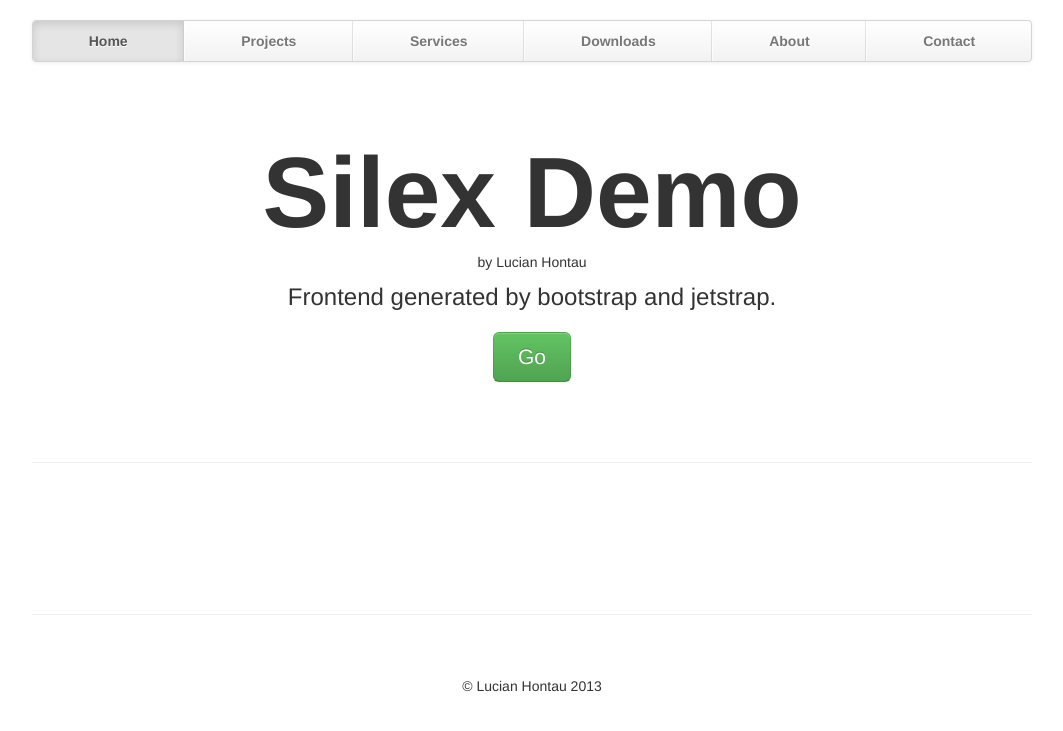
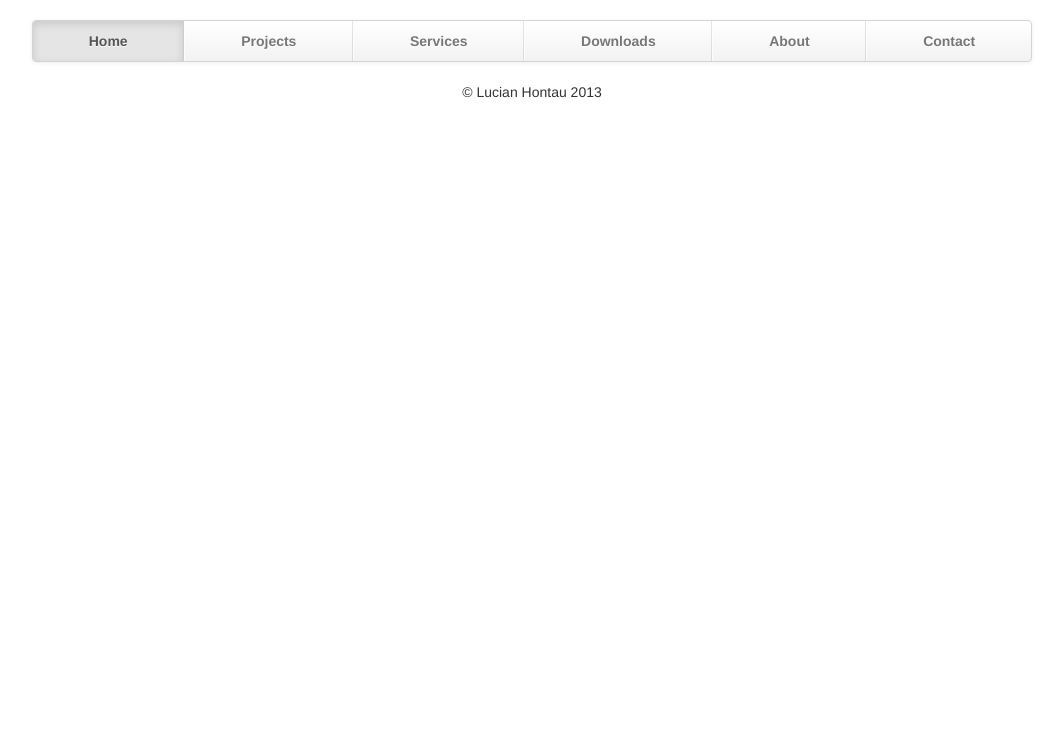
Before and after one commit to lucian303/silex-skeleton, a PHP site: template app/layouts/main.layout.twig in a window 1280 px wide. Shown: the top 731 px of the page, without its empty margins (108-1171 px from the left). Run offline with PHP 8.4, Linux system fonts and the light colour scheme; the template is opened without the code that fills it, so the values that code supplies are empty; some libraries are stand-ins or nearby versions.

Commit message:
Layout / view restructuring.

```diff
--- a/app/layouts/main.layout.twig
+++ b/app/layouts/main.layout.twig
@@ -45,26 +45,7 @@
 		<!-- /.navbar -->
 	</div>
 
-	<!-- Jumbotron -->
-	<div class="jumbotron">
-		<h1 class="demo">Silex Demo</h1>
-
-		<p>by Lucian Hontau</p>
-
-		<p class="lead">Frontend generated by bootstrap and jetstrap.</p>
-		<a class="btn btn-large btn-success" href="#">Go<br></a>
-	</div>
-
-	<hr>
-
-	<!-- Example row of columns -->
-	<div class="row-fluid">
-		<div class="span12">
-			<div class='body-content' style="text-align: center;">{% block content %}{% endblock %}</div>
-		</div>
-	</div>
-
-	<hr>
+	{% block content %}{% endblock %}
 
 	<div class="footer">
 		<p class="">&copy; Lucian Hontau 2013</p>
```
Also changed, not shown: app/modules/main/views/login.html.twig (+11 -0 lines), app/modules/main/views/main.html.twig (+9 -1 lines).
